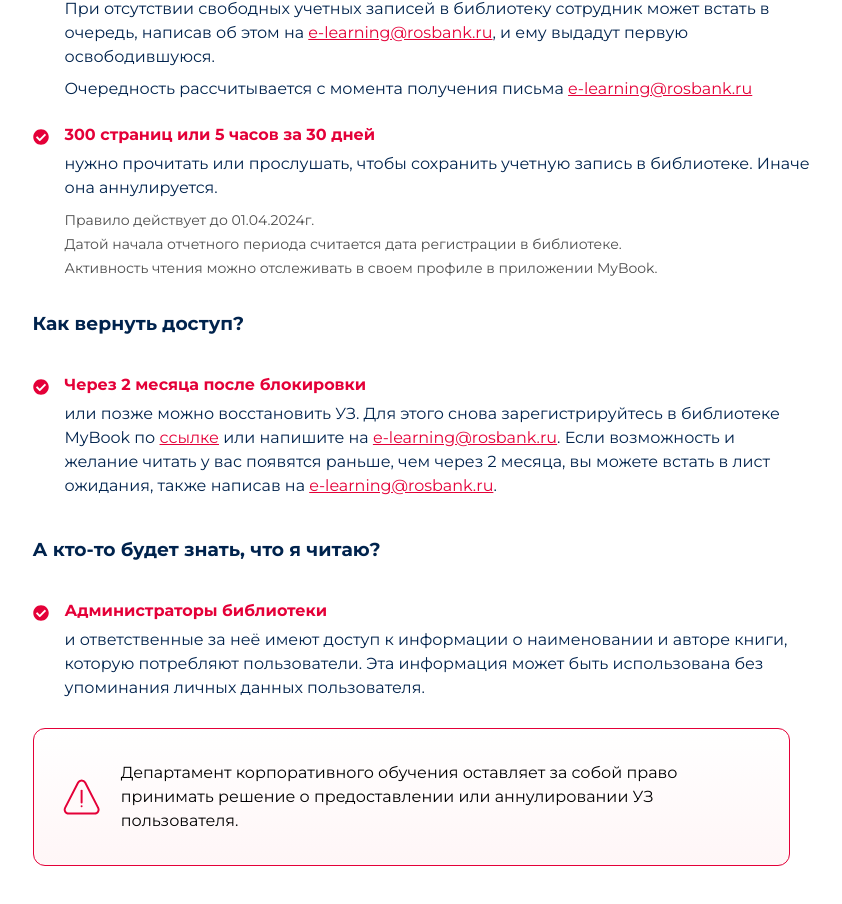
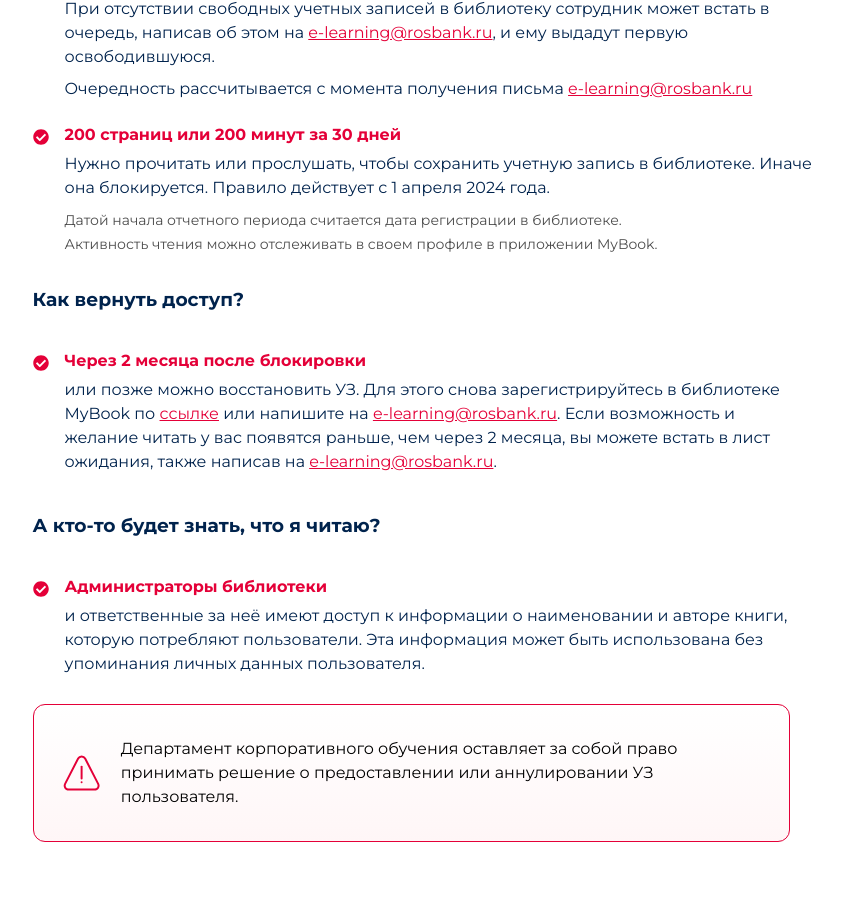
Before and after one commit to Kosticivan5/libraryROS, a React (Vite) app: page /#/ in a window 1280 px wide. Shown: the part 959-1863 px from the top of the page, without its empty margins (229-1071 px from the left). Built offline with nearby package versions, Linux system fonts and the light colour scheme.

Commit message:
changed faq

```diff
--- a/src/data.js
+++ b/src/data.js
@@ -3,7 +3,7 @@ export const questions = [
   "Как я могу узнать, сколько я прочёл?",
   "Как я могу отсортировать книги по формату аудио?",
   "Как найти приложение для чтения на личных устройствах?",
-  "Как я узнаю, что прочёл/прослушал меньше 300 стр/мин и моя учетка будет заблокирована?",
+  "Как я узнаю, что прочёл/прослушал меньше 200 стр/мин и моя учетка будет заблокирована?",
   "Аудио формат поддерживают все книги? Или есть определенный перечень?",
   "Как получить доступ к библиотеке MyBook сотруднице, которая находится в декретном отпуске? У неё нет доступа к рабочей почте(",
   "Сохранится ли то, что я читала или сохраняла в своем профиле, если моя учётка заблокирована?",
@@ -59,7 +59,7 @@ export const answers = [
     {
       type: "text",
       content: `Корпоративная библиотека заботится о своих пользователях, поэтому за неделю до
-      блокировки всем, чья активность за месяц была ниже 300 мин/стр, направляется уведомление.
+      блокировки всем, чья активность за месяц была ниже 200 стр/мин, направляется уведомление.
       Так, у пользователей есть время, чтобы "нагнать" недостающие страницы/минуты и сохранить
       свою учётку.`,
     },
--- a/src/pages/Rules.jsx
+++ b/src/pages/Rules.jsx
@@ -34,13 +34,13 @@ const Rules = () => {
           <div className="rules">
             <FaCheckCircle />
             <div>
-              <h4>300 страниц или 5 часов за 30 дней</h4>
+              <h4>200 страниц или 200 минут за 30 дней</h4>
               <p>
-                нужно прочитать или прослушать, чтобы сохранить учетную запись в
-                библиотеке. Иначе она аннулируется.
+                Нужно прочитать или прослушать, чтобы сохранить учетную запись в
+                библиотеке. Иначе она блокируется. Правило действует с 1 апреля
+                2024 года.
               </p>
               <ul>
-                <li>Правило действует до 01.04.2024г.</li>
                 <li>
                   {" "}
                   Датой начала отчетного периода считается дата регистрации в
```
